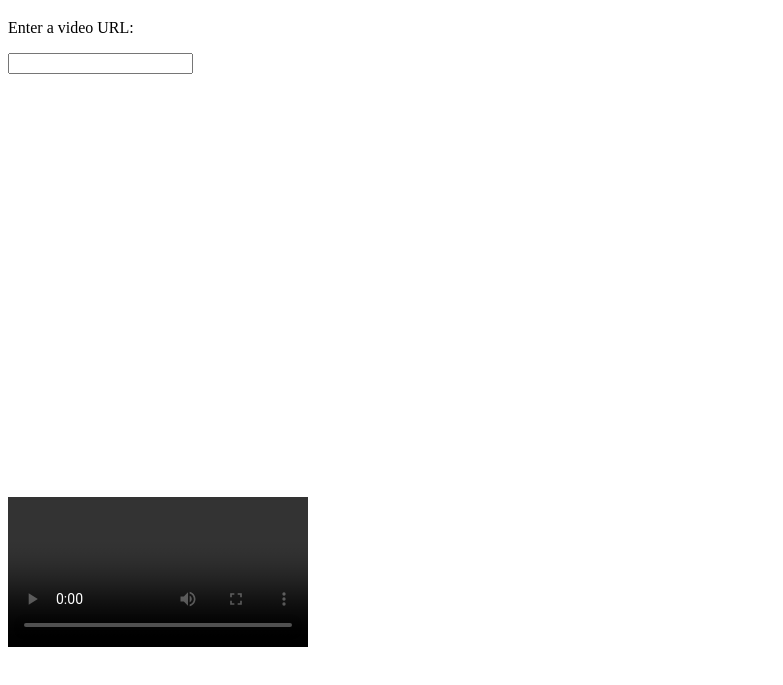
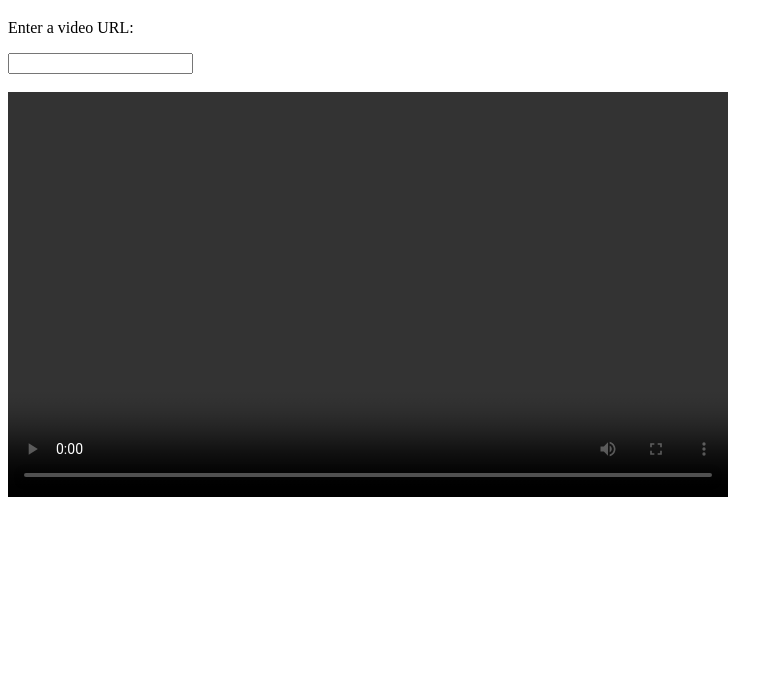
Before and after one commit to anbenson/campfire, a website: page html/video.html in a window 1280 px wide. Shown: the part 61-746 px from the top of the page, without its empty margins (0-783 px from the left). Drawn offline with nearby package versions, Linux system fonts and the light colour scheme; no server answers.

Commit message:
fix resizing for HTML5 videos

```diff
--- a/html/video.html
+++ b/html/video.html
@@ -67,6 +67,7 @@
           // destroy current video and let Youtube API make their own thing
           campfireVideo.parentNode.removeChild(campfireVideo);
           var ytplayerElement = document.getElementById("yt-player");
+          ytplayerElement.style.display = "block";
           ytplayerElement.src="https://www.youtube.com/embed/"+ytID+"?enablejsapi=1";
           ytplayer = new YT.Player("yt-player", {
             videoId: ytID,
@@ -182,9 +183,9 @@
     <br>
     <div class="yVid">
       <iframe id="yt-player" type="text/html" width="100%" height="100%"
-         allowfullscreen="" frameborder="0"></iframe>
+         allowfullscreen="" frameborder="0" style="display:none"></iframe>
+      <video id="campfire-video" width="100%" height="100%" preload="auto" controls>Please use a
+        modern browser.</video>
     </div>
-    <video id="campfire-video" preload="auto" controls>Please use a
-      modern browser.</video>
   </body>
 </html>
```
